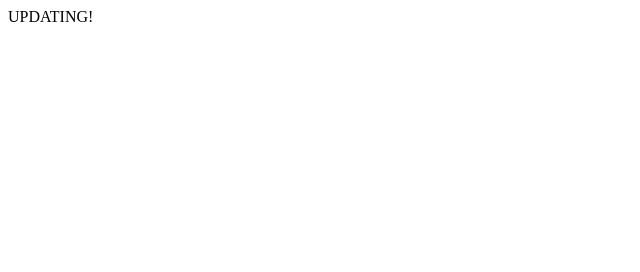
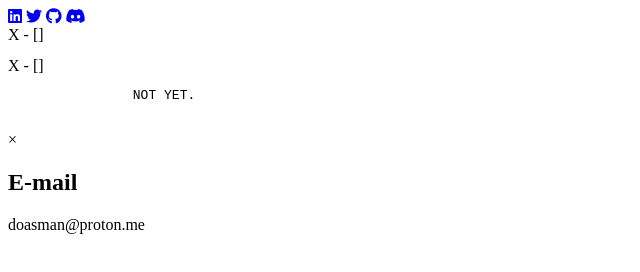
Before and after one commit to xec222/webs4te, a plain HTML site: page index.html in a window 1280 px wide. Shown: the whole page, without its empty margins (0-640 px from the left). Drawn offline with Linux system fonts and the light colour scheme.

Commit message:
Update index.html

```diff
--- a/index.html
+++ b/index.html
@@ -1 +1,73 @@
-UPDATING!
+<!DOCTYPE html>
+<html lang="en">
+<head>
+    <meta charset="UTF-8">
+    <meta name="viewport" content="width=device-width, initial-scale=1.0">
+    <title>Doasman</title>
+    <link rel="stylesheet" href="styles.css">
+    <link rel="stylesheet" href="https://cdnjs.cloudflare.com/ajax/libs/font-awesome/5.15.3/css/all.min.css">
+</head>
+<body>
+
+    <!-- Önceki HTML kodları -->
+<div class="social-icons">
+    <a href="https://www.linkedin.com/in/404" target="_blank"><i class="fab fa-linkedin"></i></a>
+    <a href="https://www.twitter.com/159671" target="_blank"><i class="fab fa-twitter"></i></a>
+    <a href="https://www.github.com/xec222" target="_blank"><i class="fab fa-github"></i></a>
+    <a href="https://discord.com/users/1028732679291686952" target="_blank"><i class="fab fa-discord"></i></a>
+    <a href= "mailto:doasman@proton.me" target="_blank"><i classs="fab fa-envelope"></i></a>
+</div>
+
+
+
+    <div class="terminal">
+        <div class="header">
+            <span class="close-btn" onclick="closeTerminal()">X</span>
+            <span class="minimize-btn" onclick="minimizeTerminal()">-</span>
+            <span class="maximize-btn" onclick="maximizeTerminal()">[]</span>
+
+        </div>
+        <div class="content">
+            <pre id="typed-text"></pre>
+        </div>
+    </div>
+
+    <div class="matrix" id="matrix"></div>
+
+
+
+
+
+
+    <div class="terminal" id="new-project-terminal">
+        <div class="header">
+            <span class="close-btn" onclick="closeTerminal('new-project-terminal')">X</span>
+            <span class="minimize-btn" onclick="minimizeTerminal('new-project-terminal')">-</span>
+            <span class="maximize-btn" onclick="maximizeTerminal('new-project-terminal')">[]</span>
+        </div>
+        <div class="content">
+            <pre>
+                NOT YET.
+            </pre>
+        </div>
+    </div>
+</div>
+
+
+
+
+
+
+
+    <div id="email-modal" class="modal">
+        <div class="modal-content">
+            <span class="close-modal-btn" onclick="closeEmailDialog()">&times;</span>
+            <h2>E-mail</h2>
+            doasman@proton.me
+            </form>
+        </div>
+    </div>
+
+    <script src="script.js"></script>
+</body>
+</html>
```
